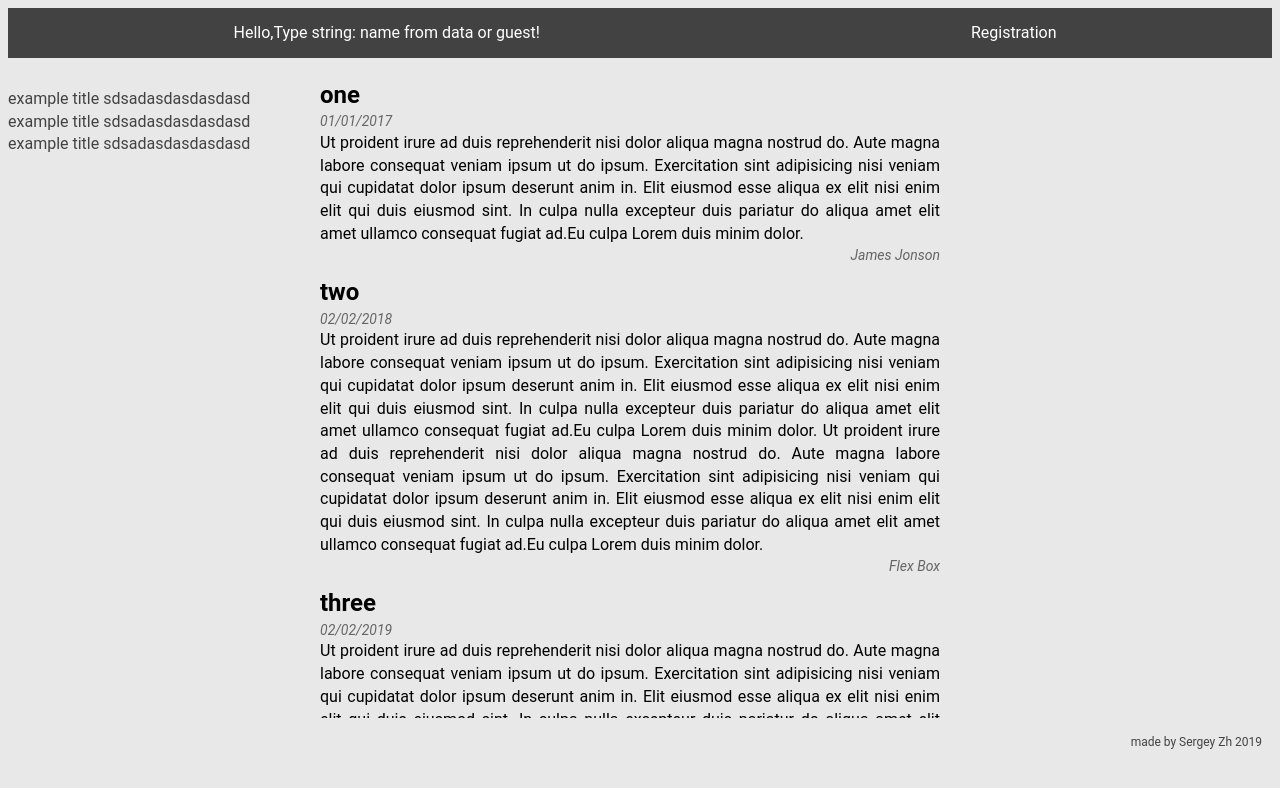
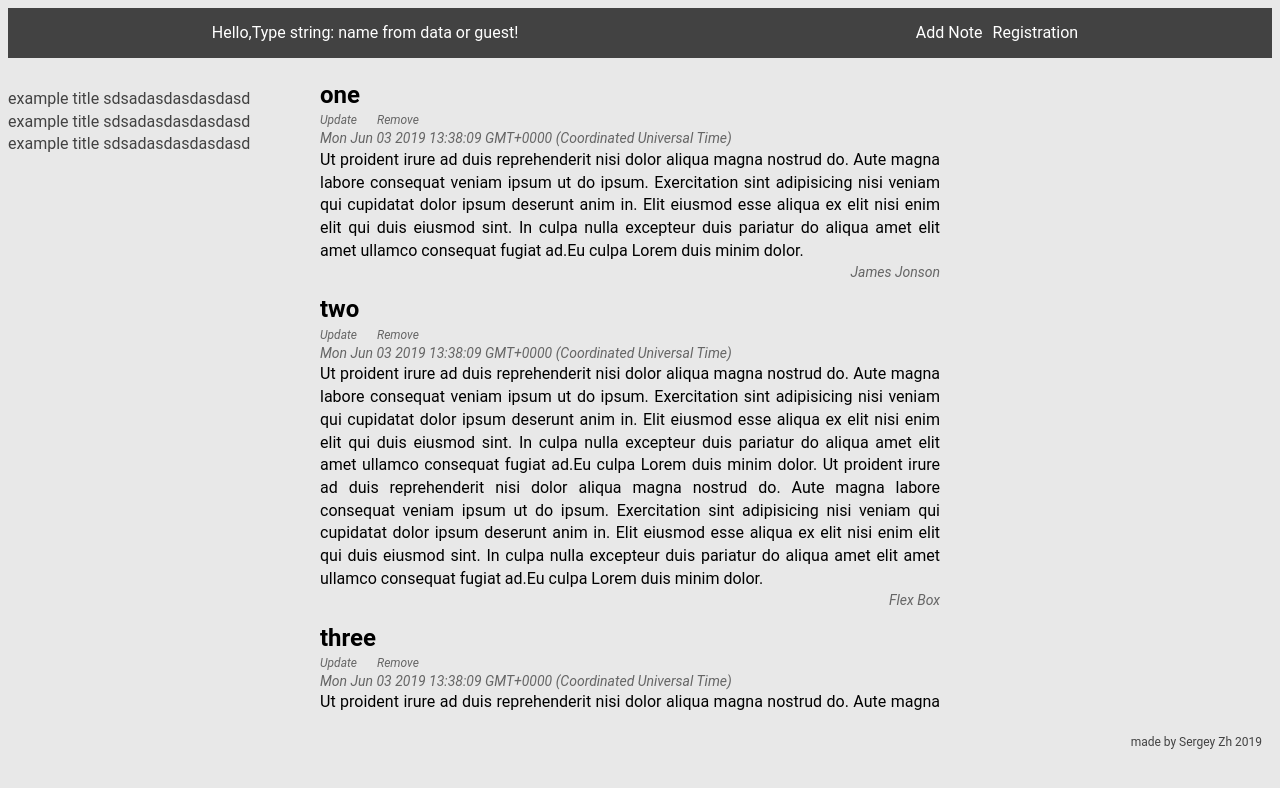
Before and after one commit to Horrorerror92/public-notes-client-part, a React app: page / in a window 1280 px wide. Shown: the top 788 px of the page. Built offline with nearby package versions, Linux system fonts and the light colour scheme.

Commit message:
change main and header component

```diff
--- a/src/components/App.js
+++ b/src/App.js
@@ -2,12 +2,11 @@
 /* eslint-disable react/prefer-stateless-function */
 import React, { Component } from 'react';
 import classNames from 'classnames';
-import Header from './Header/Header';
-import Main from './Main/Main';
-import ArticleNav from './ArticleNav/ArticleNav';
-import Footer from './Footer/Footer';
-import '../styles/layout.scss';
-import '../styles/button.scss';
+import {
+  Header, ArticleNav, Main, Footer,
+} from './components';
+import './styles/layout.scss';
+import './styles/button.scss';
 
 
 class App extends Component {
--- /dev/null
+++ b/src/components/ContentAreaButton/ContentAreaButton.js
@@ -0,0 +1,22 @@
+/* eslint-disable react/button-has-type */
+/* eslint-disable no-use-before-define */
+import React from 'react';
+import './ContentAreaButton.scss';
+import classNames from 'classnames';
+
+const ContentAreaButton = () => (
+  <div className={ContentAreaButtonClass}>
+    <button className={ButtonNoteControl}>Update</button>
+    <button className={ButtonNoteControl}>Remove</button>
+  </div>
+);
+
+const ContentAreaButtonClass = classNames({
+  'content-area-button': true,
+});
+
+const ButtonNoteControl = classNames({
+  'button__note-control': true,
+});
+
+export default ContentAreaButton;
--- /dev/null
+++ b/src/components/ContentAreaButton/ContentAreaButton.scss
@@ -0,0 +1,5 @@
+.content-area-button{
+
+  font-size: 12px;
+
+}
--- a/src/components/Header/Header.js
+++ b/src/components/Header/Header.js
@@ -12,9 +12,14 @@ const Header = ({ name }) => (
       {name}
       !
     </h1>
-    <button className={buttonHeader}>
-      Registration
-    </button>
+    <div className={headerButtonArea}>
+      <button className={buttonHeader}>
+        Add Note
+      </button>
+      <button className={buttonHeader}>
+        Registration
+      </button>
+    </div>
   </div>
 );
 
@@ -32,6 +37,10 @@ const buttonHeader = classNames({
   button__header: true,
 });
 
+const headerButtonArea = classNames({
+  'header__button-area': true,
+});
+
 Header.propTypes = {
   name: PropTypes.string.isRequired,
 };
--- a/src/components/Header/Header.scss
+++ b/src/components/Header/Header.scss
@@ -7,9 +7,9 @@ $dark-gray: #424242;
   width : 100%;
   height: 50px;
   background-color: $dark-gray;
-}
 
-.header__text {
+
+  &__text {
     color:white;
     font-size: 16px;
     cursor: default;
@@ -22,3 +22,9 @@ $dark-gray: #424242;
       font-size: 12px;
     }
   }
+
+  &__button-area{
+    height: 100%;
+  }
+
+}
--- a/src/components/Main/Main.js
+++ b/src/components/Main/Main.js
@@ -9,17 +9,18 @@ const Main = () => (
     <div className={mainOverflowClass}>
       <MainContent
         title="one"
-        date="01/01/2017"
+        createdAt={`${new Date()}`}
         contentText="Ut proident irure ad duis reprehenderit nisi dolor aliqua magna nostrud do.
         Aute magna labore consequat veniam ipsum ut do ipsum. Exercitation sint adipisicing nisi
         veniam qui cupidatat dolor ipsum deserunt anim in. Elit eiusmod esse aliqua ex elit nisi
         enim elit qui duis eiusmod sint. In culpa nulla excepteur duis pariatur do aliqua amet
         elit amet ullamco consequat fugiat ad.Eu culpa Lorem duis minim dolor."
         author="James Jonson"
+        _id={0}
       />
       <MainContent
         title="two"
-        date="02/02/2018"
+        createdAt={`${new Date()}`}
         contentText="Ut proident irure ad duis reprehenderit nisi dolor aliqua magna nostrud do.
         Aute magna labore consequat veniam ipsum ut do ipsum. Exercitation sint adipisicing nisi
         veniam qui cupidatat dolor ipsum deserunt anim in. Elit eiusmod esse aliqua ex elit nisi
@@ -31,26 +32,29 @@ const Main = () => (
         enim elit qui duis eiusmod sint. In culpa nulla excepteur duis pariatur do aliqua amet
         elit amet ullamco consequat fugiat ad.Eu culpa Lorem duis minim dolor."
         author="Flex Box"
+        _id={1}
       />
       <MainContent
         title="three"
-        date="02/02/2019"
+        createdAt={`${new Date()}`}
         contentText="Ut proident irure ad duis reprehenderit nisi dolor aliqua magna nostrud do.
         Aute magna labore consequat veniam ipsum ut do ipsum. Exercitation sint adipisicing nisi
         veniam qui cupidatat dolor ipsum deserunt anim in. Elit eiusmod esse aliqua ex elit nisi
         enim elit qui duis eiusmod sint. In culpa nulla excepteur duis pariatur do aliqua amet
         elit amet ullamco consequat fugiat ad.Eu culpa Lorem duis minim dolor."
         author="Flex Box"
+        _id={2}
       />
       <MainContent
         title="four"
-        date="03/01/2019"
+        createdAt={`${new Date()}`}
         contentText="Ut proident irure ad duis reprehenderit nisi dolor aliqua magna nostrud do.
         Aute magna labore consequat veniam ipsum ut do ipsum. Exercitation sint adipisicing nisi
         veniam qui cupidatat dolor ipsum deserunt anim in. Elit eiusmod esse aliqua ex elit nisi
         enim elit qui duis eiusmod sint. In culpa nulla excepteur duis pariatur do aliqua amet
         elit amet ullamco consequat fugiat ad.Eu culpa Lorem duis minim dolor."
         author="Flex Grid"
+        _id={3}
       />
     </div>
   </div>
--- a/src/components/MainContent/MainContent.js
+++ b/src/components/MainContent/MainContent.js
@@ -3,13 +3,17 @@ import React from 'react';
 import './MainContent.scss';
 import classNames from 'classnames';
 import PropTypes from 'prop-types';
+import ContentAreaButton from '../ContentAreaButton/ContentAreaButton';
 
 const MainContent = ({
-  title, date, contentText, author,
+  title, createdAt, contentText, author, _id,
 }) => (
   <div className={mainContentClass}>
-    <h2 className={mainContentTitle}>{title}</h2>
-    <span className={mainContentDateClass}>{date}</span>
+    <a href={`/news/${_id}`}>
+      <h2 className={mainContentTitle}>{title}</h2>
+    </a>
+    <ContentAreaButton />
+    <span className={mainContentDateClass}>{createdAt}</span>
     <p className={mainContentTextClass}>{contentText}</p>
     <span className={mainContentAuthorClass}>{author}</span>
   </div>
@@ -36,9 +40,10 @@ const mainContentAuthorClass = classNames({
 
 MainContent.propTypes = {
   title: PropTypes.string.isRequired,
-  date: PropTypes.string.isRequired,
+  createdAt: PropTypes.instanceOf(Date).isRequired, // mix type of prop`s
   contentText: PropTypes.string.isRequired,
   author: PropTypes.string.isRequired,
+  _id: PropTypes.number.isRequired,
 };
 
 export default MainContent;
--- a/src/components/MainContent/MainContent.scss
+++ b/src/components/MainContent/MainContent.scss
@@ -10,6 +10,7 @@
   &__title {
     font-size: 24px;
     font-weight: bold;
+    color:black;
   }
 
   &__date {
--- /dev/null
+++ b/src/components/index.js
@@ -0,0 +1,11 @@
+import ArticleNav from './ArticleNav/ArticleNav';
+import Footer from './Footer/Footer';
+import Header from './Header/Header';
+import Main from './Main/Main';
+
+export {
+  ArticleNav,
+  Footer,
+  Header,
+  Main,
+};
--- a/src/index.js
+++ b/src/index.js
@@ -1,6 +1,6 @@
 /* eslint-disable import/extensions */
 import React from 'react';
 import ReactDOM from 'react-dom';
-import App from './components/App.js';
+import App from './App';
 
 ReactDOM.render(<App />, document.getElementById('root'));
--- a/src/styles/button.scss
+++ b/src/styles/button.scss
@@ -4,17 +4,33 @@ $almost-black : #2E2E2E;
   color: white;
   font-size: 16px;
 
-}
+  &__header{
+    height: 100%;
+    margin-left: 10px;
 
-.button__header{
-  height: 100%;
+    &:hover{
+      background-color: $almost-black;
+    }
 
-  &:hover{
-    background-color: $almost-black;
+    @media screen and (max-width: 768px) {
+      display: none;
+    }
+
   }
 
-  @media screen and (max-width: 768px) {
-    display: none;
+  &__note-control{
+    margin-left: 20px;
+    font-style: italic;
+    color: #656565;
+
+    &:hover{
+      color: $almost-black;
+    }
+
+    &:first-child{
+      margin-left: 0;
+    }
+
   }
 
 }
--- a/src/styles/layout.scss
+++ b/src/styles/layout.scss
@@ -59,3 +59,8 @@ figure{
 address{
   font-style: normal;
 }
+
+a {
+  text-decoration:none;
+
+}
```
Lines whose indentation alone changed are shown as unchanged.
